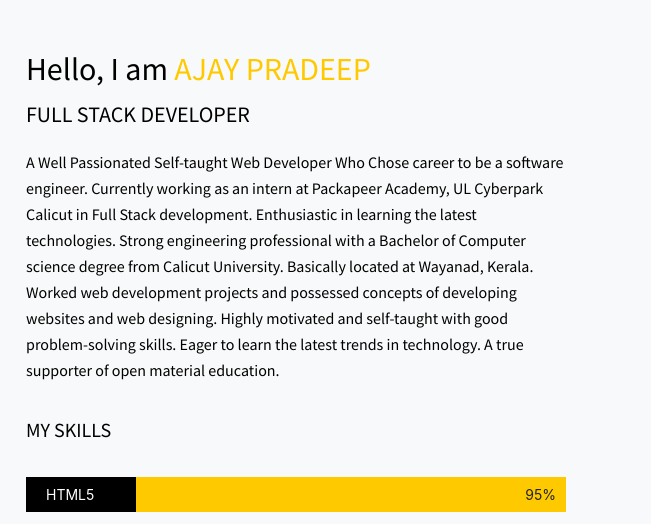
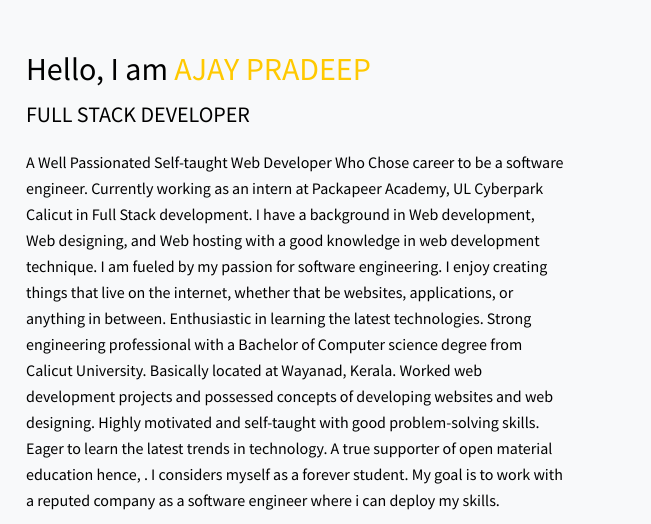
Before and after one commit to ajaygitt/ajay, a plain HTML site: page index.html in a window 1280 px wide. Shown: the part 1006-1530 px from the top of the page, 629-1280 px from the left. Drawn offline with nearby package versions, Linux system fonts and the light colour scheme.

Commit message:
update about me

```diff
--- a/index.html
+++ b/index.html
@@ -137,14 +137,15 @@
                     <div class="about-content">
                         <h2>Hello, I am <span>AJAY PRADEEP</span></h2>
                         <h4>FULL STACK DEVELOPER</h4>
-                        <p> A Well Passionated Self-taught Web Developer Who Chose career to be a software engineer.
-                            Currently working as an intern at Packapeer Academy, UL Cyberpark Calicut in Full Stack
-                            development. Enthusiastic in learning the latest technologies. Strong engineering
-                            professional with a Bachelor of Computer science degree from Calicut University. Basically
-                            located at Wayanad,
-                            Kerala. Worked web development projects and possessed concepts of developing
-                            websites and web designing. Highly motivated and self-taught with good problem-solving
-                            skills. Eager to learn the latest trends in technology. A true supporter of open material education.</p>
+                        <p>
+A Well Passionated Self-taught Web Developer Who Chose career to be a software engineer. Currently working as an intern at Packapeer Academy, UL Cyberpark Calicut in Full Stack development.
+I have a background in Web development, Web designing, and Web hosting with a good knowledge in web development technique.
+I am fueled by my passion for software engineering. I enjoy creating things that live on the internet, whether that be websites, applications, or anything in between.
+ Enthusiastic in learning the latest technologies. Strong engineering professional with a Bachelor of Computer science degree from Calicut University.
+Basically located at Wayanad, Kerala. Worked web development projects and possessed concepts of developing websites and web designing.
+ Highly motivated and self-taught with good problem-solving skills. Eager to learn the latest trends in technology.
+ A true supporter of open material education hence, . I considers myself as a forever student.
+                            My goal is to work with a reputed company as a software engineer where i can deploy my skills.</p>
 
                         <h5>My Skills</h5>
 
```
